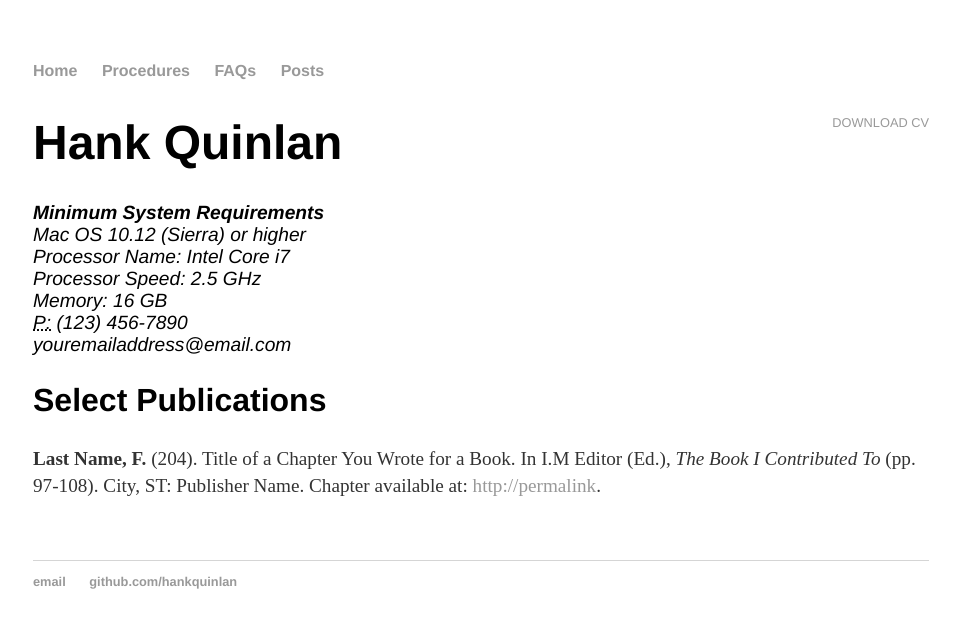
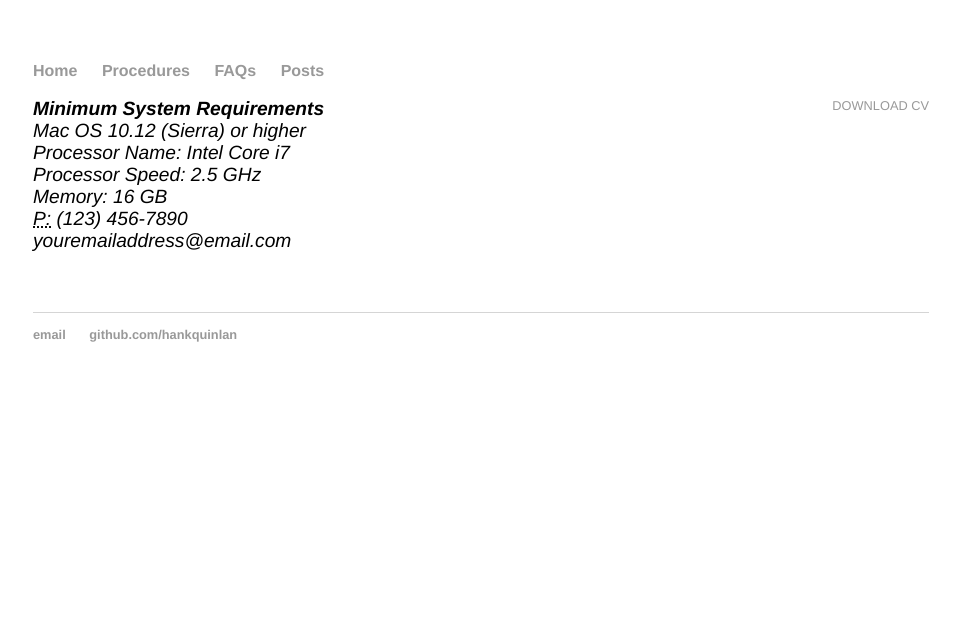
Before and after one commit to jhbeard/jhbeard.github.io, a Jekyll site: the page built from cv/index.html, in a window 1280 px wide. Shown: the top 628 px of the page, without its empty margins (159-1119 px from the left). Built offline with Jekyll 4.4.1, drawn with Linux system fonts in a browser that asks for light colours.

Commit message:
3 changes

```diff
--- a/_config.yml
+++ b/_config.yml
@@ -1,3 +1,3 @@
-name: Hank Quinlan, Horrible Cop
+name: JHB Doc Site
 markdown: kramdown
 permalink: /blog/:year/:month/:day/:title
--- a/cv/index.html
+++ b/cv/index.html
@@ -1,11 +1,10 @@
 ---
 layout: default
-title: Troubleshooting
+title: System Requirements
 ---
 
 	<div class="cv">
 		<a href="#" class="download" title="Download CV as PDF">Download CV</a>
-					<h1>Hank Quinlan</h1>
 					<address>
 					<strong>Minimum System Requirements</strong><br>
 					Mac OS 10.12 (Sierra) or higher<br>
@@ -16,9 +15,4 @@
 					<span class="obfuscate">youremailaddress@email.com</span>
 					</address>
 
-					<h2>Select Publications</h2>
-
-					<p><strong>Last Name, F.</strong> (204). Title of a Chapter You Wrote for a Book. In I.M Editor (Ed.), <em>The Book I Contributed To</em> (pp. 97-108). City, ST: Publisher Name. Chapter available at: <a href="#">http://permalink</a>.
-
-
-	</div>
+					</div>
--- a/index.html
+++ b/index.html
@@ -6,6 +6,5 @@
 		<div class="blurb">
 <h1>Personal project</h1>
 			<h4> to explore a doc site using GitHub, Jekyll, and Markdown</h4>
-			<p><em>Work in progress, foundation from</em>:</p>
-				<p><a href="http://hankquinlan.github.io">Hank Quinlan's site</a></p>
+
 		</div>
```
